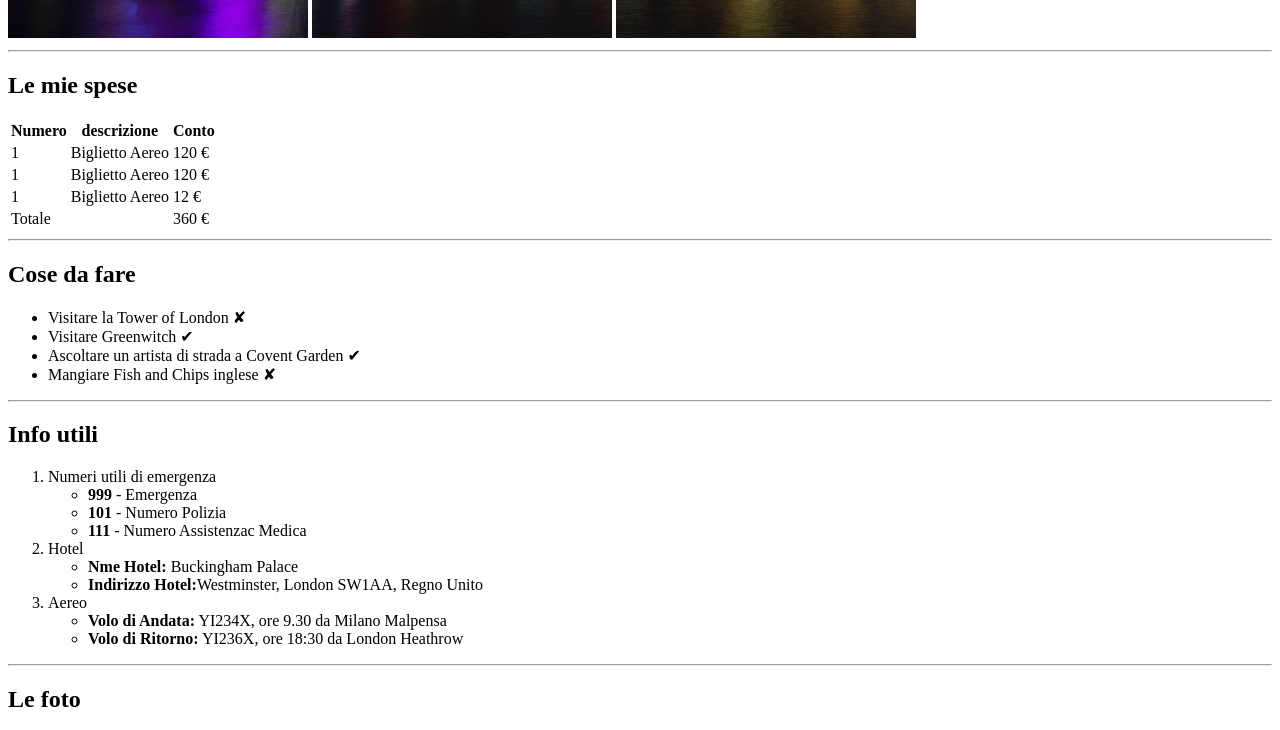
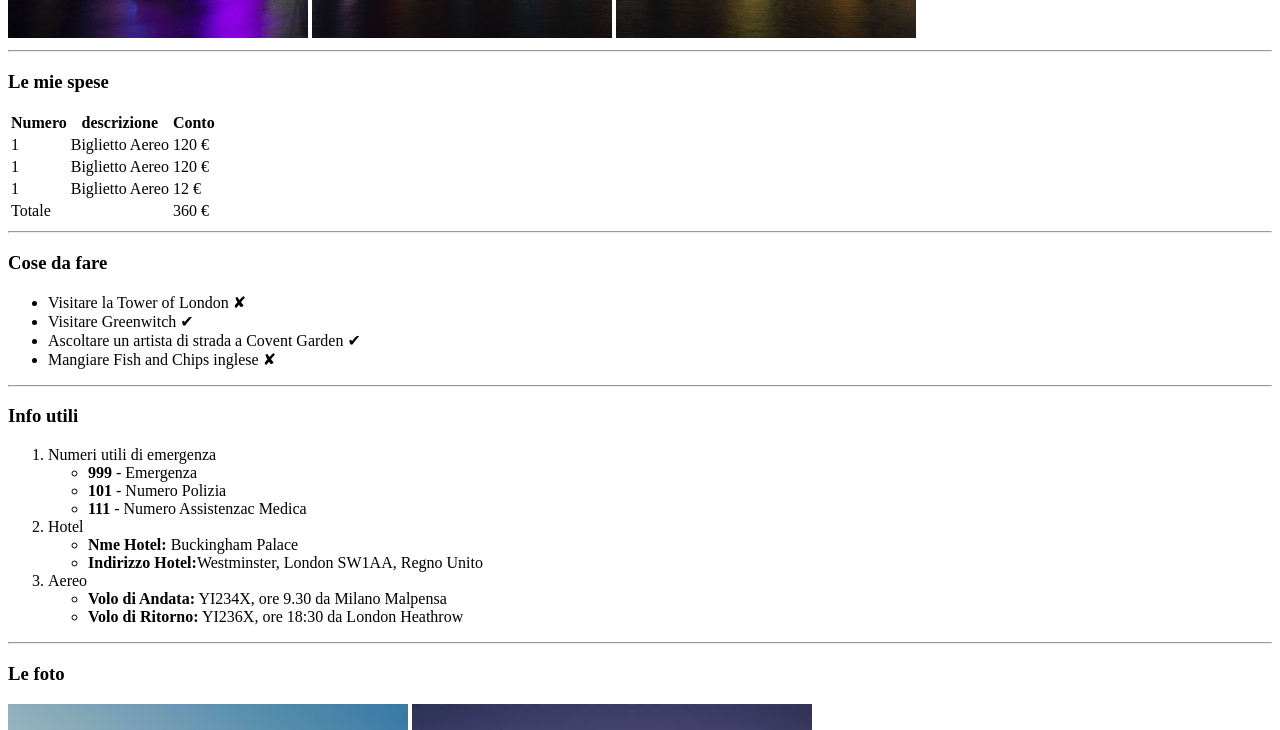
Before and after one commit to martinarrose/html-london-trip, a plain HTML site: page index.html in a window 1280 px wide. Shown: the part 642-1372 px from the top of the page. Drawn offline with Linux system fonts and the light colour scheme.

Commit message:
add header and div.

```diff
--- a/index.html
+++ b/index.html
@@ -3,7 +3,7 @@
   <head>
     <meta charset="UTF-8" />
     <meta name="viewport" content="width=device-width, initial-scale=1.0" />
-    <title>Document</title>
+    <title>London trip</title>
   </head>
 
   <body>
@@ -19,7 +19,7 @@
       </div>
       <hr />
       <section class="expenses">
-        <h2>Le mie spese</h2>
+        <h3>Le mie spese</h3>
         <table>
           <thead>
             <tr>
@@ -52,7 +52,10 @@
         </table>
         <hr />
       </section>
-      <h2>Cose da fare</h2>
+      <!-- /.expenses -->
+
+      <section class="todo">
+        <h3>Cose da fare</h3>
         <ul>
           <li>Visitare la Tower of London &#10008;</li>
           <li>Visitare Greenwitch &#10004;</li>
@@ -60,7 +63,11 @@
           <li>Mangiare Fish and Chips inglese &#10008;</li>
         </ul>
         <hr />
-      <h2>Info utili</h2>
+      </section>
+      <!-- /.todo -->
+
+      <section class="info">
+        <h3>Info utili</h3>
         <ol>
           <li>
             Numeri utili di emergenza
@@ -75,8 +82,8 @@
             <ul>
               <li><strong> Nme Hotel:</strong> Buckingham Palace</li>
               <li>
-              <strong>Indirizzo Hotel:</strong>Westminster, London SW1AA, Regno
-              Unito
+                <strong>Indirizzo Hotel:</strong>Westminster, London SW1AA,
+                Regno Unito
               </li>
             </ul>
           </li>
@@ -95,10 +102,17 @@
           </li>
         </ol>
         <hr />
-      <h2>Le foto</h2>
+      </section>
+      <!--/.info -->
+
+      <section class="pictures">
+        <h3>Le foto</h3>
         <img src="london-uno.jpg" alt="Una bella immagine di Londra" />
         <img src="london-due.jpg" alt="Immagine molto carina di Londra" />
         <br />
+      </section>
+      <!--/.pictures -->
     </main>
+    <!-- /#site_main -->
   </body>
 </html>
```
Lines whose indentation alone changed are shown as unchanged.
